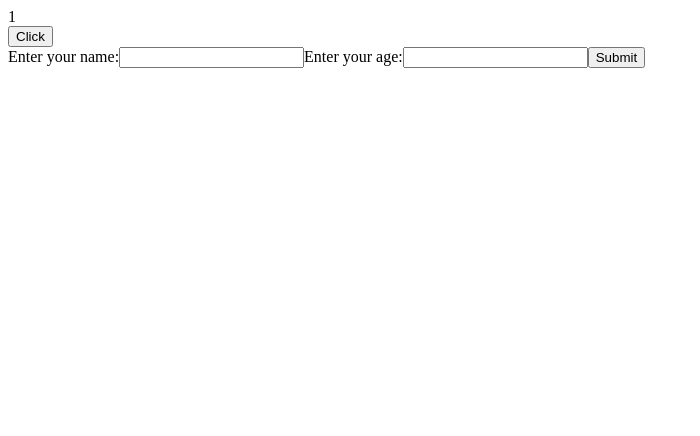
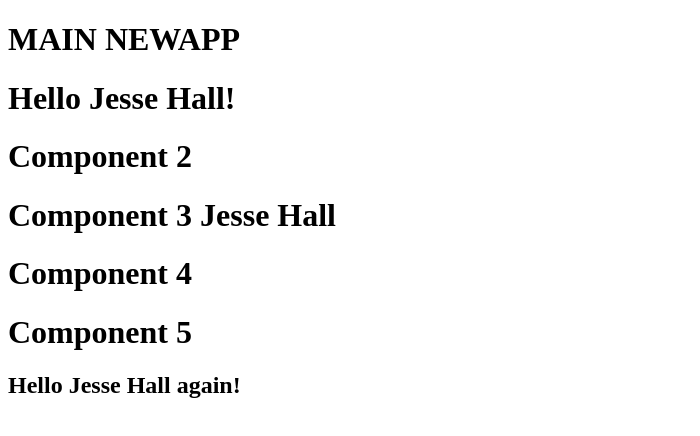
Before and after one commit to newtemp-bot/ReactForPayal, a React (Vite) app in the folder 05HooksExamples/: page / in a window 1280 px wide. Shown: the top 436 px of the page, without its empty margins (0-700 px from the left). Built offline with nearby package versions, Linux system fonts and the light colour scheme.

Commit message:
UseContext

```diff
--- /dev/null
+++ b/05HooksExamples/src/NewApp.jsx
@@ -0,0 +1,56 @@
+import React, { createContext, useContext, useState } from "react";
+const UserContext = createContext();
+
+const NewApp = () => {
+    const [user, setUser] = useState("Jesse Hall");
+    return (
+        <>
+            <UserContext.Provider value={user}>
+                <h1>MAIN NEWAPP</h1>
+                <h1>{`Hello ${user}!`}</h1>
+                <Component2/>
+            </UserContext.Provider>
+        </>
+    );
+};
+
+function Component2() {
+
+    return (
+        <>
+            <h1>Component 2</h1>
+            <Component3/>
+        </>
+    );
+}
+
+function Component3() {
+    const user = useContext(UserContext);
+    return (
+        <>
+            <h1>Component 3 {user}</h1>
+            <Component4/>
+        </>
+    );
+}
+
+function Component4() {
+    return (
+        <>
+            <h1>Component 4</h1>
+            <Component5/>
+        </>
+    );
+}
+
+function Component5() {
+    const user = useContext(UserContext);
+    return (
+        <>
+            <h1>Component 5</h1>
+            <h2>{`Hello ${user} again!`}</h2>
+        </>
+    );
+}
+
+export default NewApp;
--- a/05HooksExamples/src/main.jsx
+++ b/05HooksExamples/src/main.jsx
@@ -1,9 +1,10 @@
 import { StrictMode } from 'react'
 import { createRoot } from 'react-dom/client'
 import App from './App.jsx'
+import NewApp from './NewApp.jsx'
 
 createRoot(document.getElementById('root')).render(
 
-    <App />
+    <NewApp />
 
 )
```
